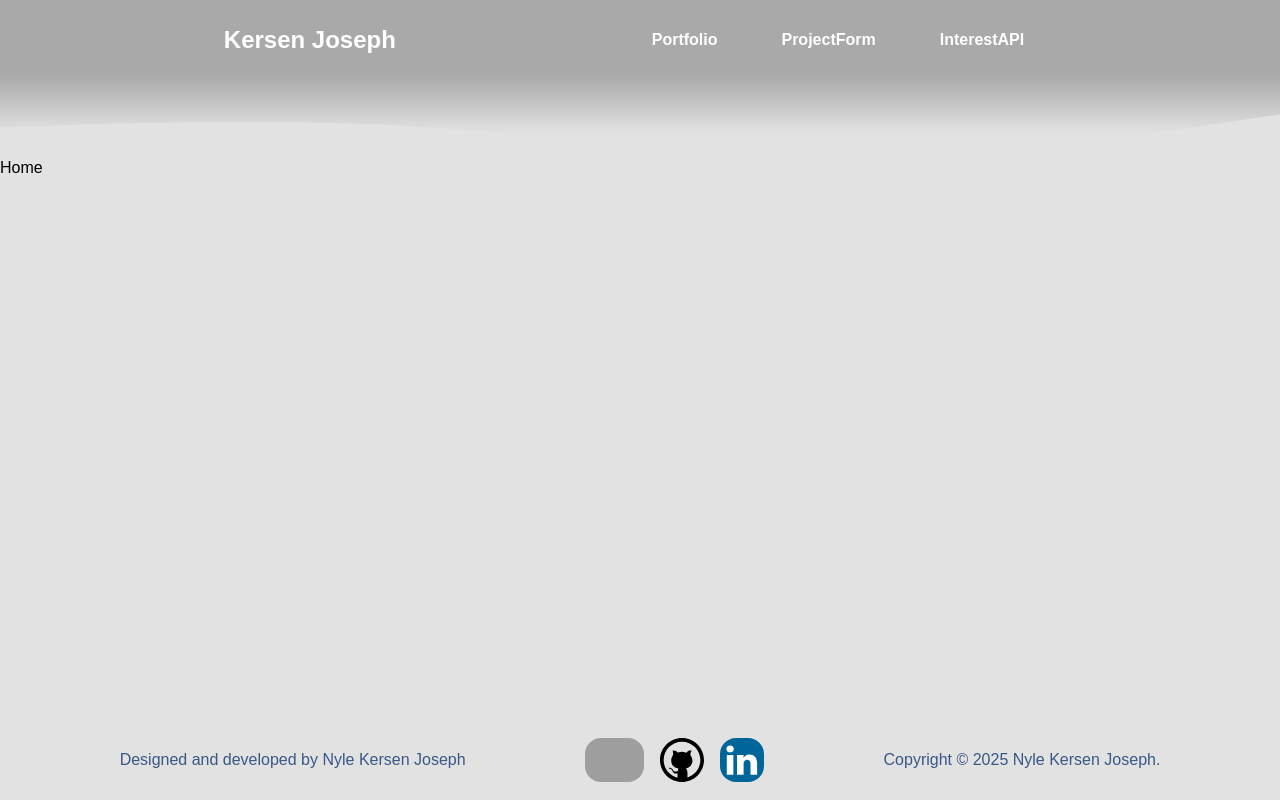
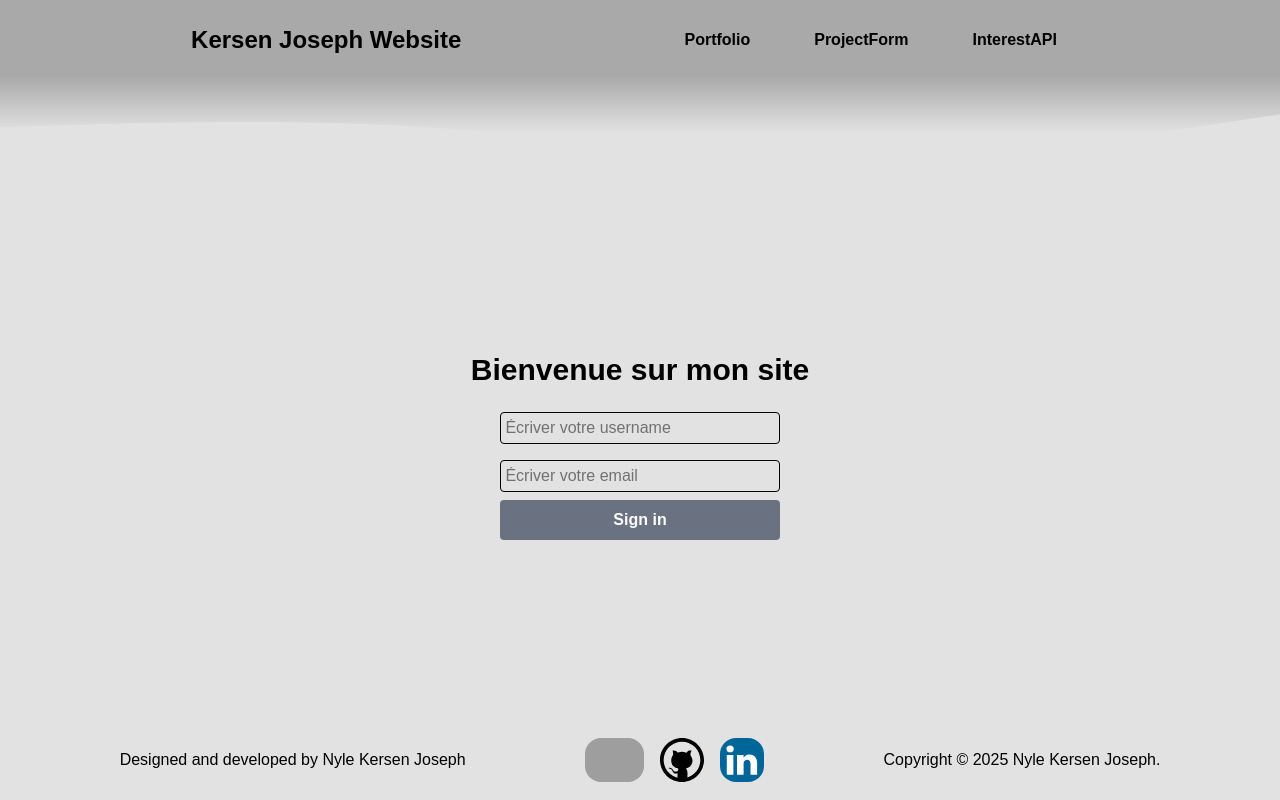
Before and after one commit to Kyle890/420-211-MV-KERSEN-J, a React (Vite) app: page / in a window 1280 px wide. Built offline with nearby package versions, Linux system fonts and the light colour scheme; grey boxes are pictures that could not be loaded; a web font is replaced by a local one.

Commit message:
Faire la page de Sign in et lui permettre de naviger entre les pages

```diff
--- a/package.json
+++ b/package.json
@@ -10,8 +10,8 @@
     "preview": "vite preview"
   },
   "dependencies": {
-    "@tailwindcss/vite": "^4.1.6",
-    "motion": "^12.11.0",
+    "@tailwindcss/vite": "^4.1.7",
+    "motion": "^12.12.1",
     "react": "^19.0.0",
     "react-dom": "^19.0.0",
     "react-router-dom": "^7.6.0"
@@ -25,7 +25,7 @@
     "eslint-plugin-react-hooks": "^5.2.0",
     "eslint-plugin-react-refresh": "^0.4.19",
     "globals": "^16.0.0",
-    "tailwindcss": "^4.1.6",
+    "tailwindcss": "^4.1.7",
     "vite": "^6.3.1"
   }
 }
--- a/src/App.jsx
+++ b/src/App.jsx
@@ -1,5 +1,5 @@
-import { Routes, Route } from "react-router-dom"
-import { Suspense, lazy } from "react"
+import { Routes, Route, useNavigate } from "react-router-dom"
+import { Suspense, lazy, useState, useEffect } from "react"
 import Home from './Pages/Home'
 import Header from "./Components/Header"
 import Footer from "./Components/Footer"
@@ -9,10 +9,21 @@ const Interest = lazy(() => import("./Pages/Interest"))
 
 export default function App() {
 
+  const [user, setUser] = useState({name: "", email: ""});
+  const navigate = useNavigate();
+
+  useEffect(() => {
+    if (user.name && user.email) {
+      navigate('/Portfolio');
+    } else {
+      navigate('/');
+    }
+  }, [user, navigate]);
+
   return (
    <div className="flex flex-col min-h-screen bg-[#E2E2E2]">
     <Header />
-    <div className="flex-grow">
+    <div className="flex flex-grow justify-center items-center">
       <Suspense fallback={
           <div className="h-screen flex items-center justify-center"
             >
@@ -20,7 +31,7 @@ export default function App() {
           </div>
         }>
         <Routes>
-            <Route path="/" element={<Home />} />
+            <Route path="/" element={<Home setUser = { setUser }/>}/>
             <Route path="/Portfolio" element={<Portfolio />} />
             <Route path="/ProjectForm" element={<ProjectForm />} />
             <Route path="/Interest" element={<Interest />} />
--- a/src/Components/Footer.jsx
+++ b/src/Components/Footer.jsx
@@ -12,7 +12,7 @@ export default function Footer() {
 
     return (
         <footer className="h-20 flex justify-evenly items-center bg-[#E2E2E2] ">
-            <p className="text-[#395886]">Designed and developed by Nyle Kersen Joseph</p>
+            <p className="text-black">Designed and developed by Nyle Kersen Joseph</p>
             <ul className="flex gap-4">
                 {logos.map(({ link, img, text }) => (
                     <li key={text}>
@@ -20,7 +20,7 @@ export default function Footer() {
                     </li>
                 ))}
             </ul>
-            <p className="text-[#395886]">Copyright © 2025 Nyle Kersen Joseph.</p>
+            <p className="text-black">Copyright © 2025 Nyle Kersen Joseph.</p>
         </footer>
     )
 }
--- a/src/Components/Header.jsx
+++ b/src/Components/Header.jsx
@@ -4,7 +4,7 @@ export default function Header() {
   return (
         <>
             <header className='h-20 flex justify-evenly items-center bg-[#A9A9A9]'>
-                <h1 className='font-extrabold text-2xl text-white'>Kersen Joseph</h1>
+                <h1 className='font-extrabold text-2xl text-black'>Kersen Joseph Website</h1>
                 <NavBar></NavBar>
             </header>
             <svg
--- a/src/Components/NavBar.jsx
+++ b/src/Components/NavBar.jsx
@@ -12,7 +12,7 @@ export default function NavBar() {
     <nav>
       <ul className="flex justify-center items-center">
         {links.map(({ to, label }) => (
-          <li key={to} className="group m-4 text-white font-bold">
+          <li key={to} className="group m-4 text-black font-bold">
             <Link
               to = {to}
               className = "p-4 rounded relative"
--- a/src/Pages/Home.jsx
+++ b/src/Pages/Home.jsx
@@ -1,7 +1,28 @@
-import React from 'react'
 
-export default function Home() {
+
+export default function Home(props) {
+  function signUp(event){
+
+    event.preventDefault();
+    const formData = new FormData(event.target);
+    const name = formData.get("Nom");
+    const email = formData.get("Email");
+
+    if (name && email) {
+      props.setUser({ name: name, email: email });
+    } else {
+      alert("Veuillez remplir tous les champs.");
+    }
+  }
+
   return (
-    <h1>Home</h1>
+    <section>
+      <h2 className='text-3xl font-bold text-black m-4'>Bienvenue sur mon site</h2>
+      <form onSubmit = {signUp} className="flex flex-col justify-center items-center">
+        <input name="Nom" type="text" className='border-[1px] m-2 h-8 w-70 rounded' placeholder=' Écriver votre username'/>
+        <input name="Email" type="email" className='border-[1px] m-2 h-8 w-70 rounded' placeholder=' Écriver votre email'/>
+        <button className="bg-gray-500 h-10 w-70 rounded text-white font-bold hover:bg-gray-800 transition-all duration-500">Sign in</button>
+      </form>
+    </section>
   )
 }
--- a/src/index.css
+++ b/src/index.css
@@ -39,11 +39,11 @@ body {
 }
 
 :root::-webkit-scrollbar-track {
-  background: #A9A9A9;
+  background: #E2E2E2;
   border-radius: 10px;
 }
 
 :root::-webkit-scrollbar-thumb {
-  background: #631d1dbe;
+  background: black;
   border-radius: 10px;
 }
```
Also changed, not shown: 1 other file (tests, documents, lock files or other folders).
